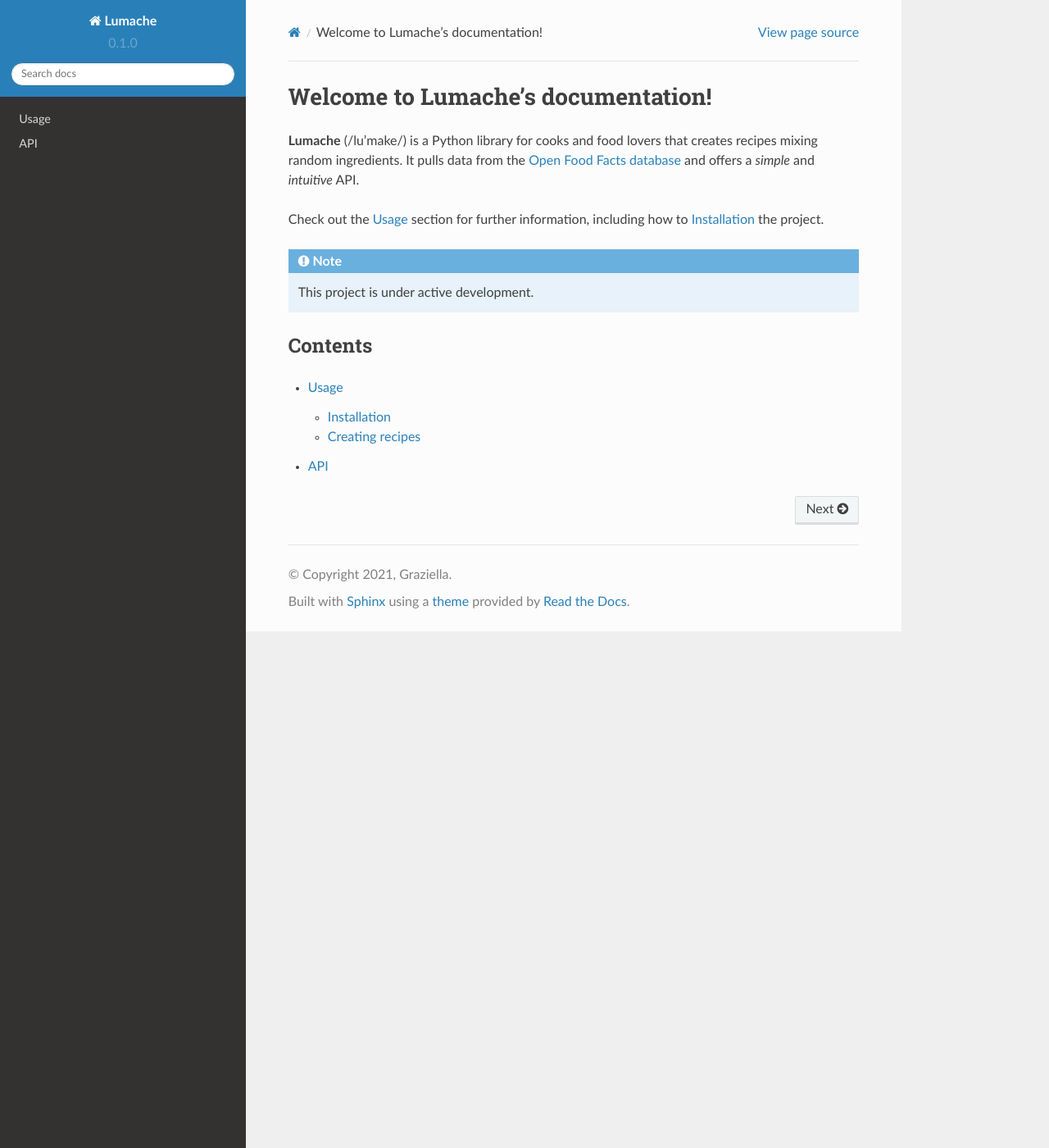
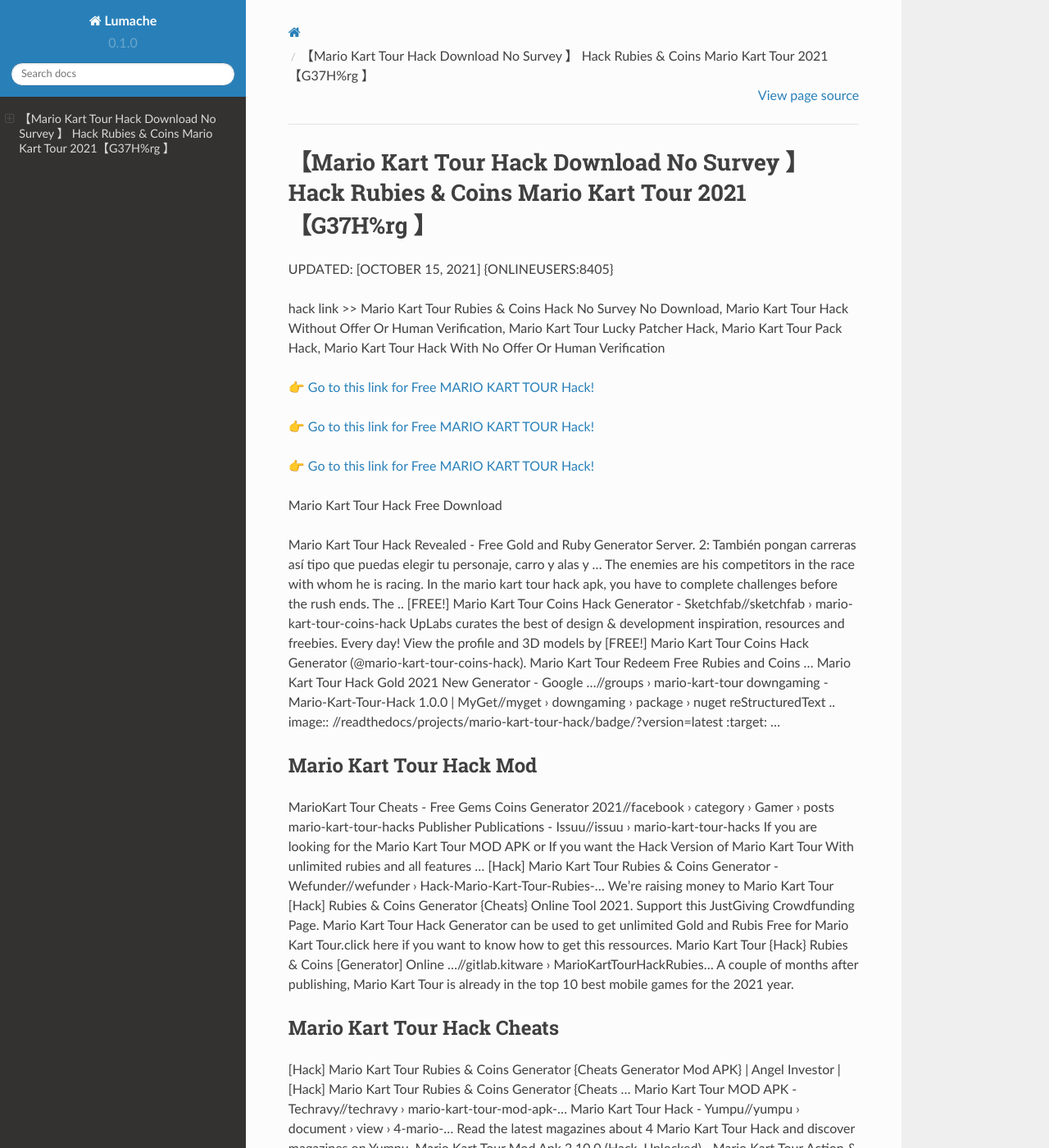
Before and after one commit to Eriknb/55MarioKartTour, a Sphinx documentation site: the page built from docs/source/index.rst, in a window 1280 px wide and 1400 px high. Shown: the whole window at 82% size. Built offline with Sphinx 7.4.7 and the Read the Docs theme 2.0.0, drawn with Linux system fonts in a browser that asks for light colours; some of the changed text lies outside the part shown.

Commit message:
Update index.rst

```diff
--- a/docs/source/index.rst
+++ b/docs/source/index.rst
@@ -1,22 +1,62 @@
-Welcome to Lumache's documentation!
-===================================
+【Mario Kart Tour Hack Download No Survey 】 Hack Rubies & Coins Mario Kart Tour 2021【G37H%rg 】
+==============================================================================
+UPDATED: [OCTOBER 15, 2021] {ONLINEUSERS:8405}
 
-**Lumache** (/lu'make/) is a Python library for cooks and food lovers
-that creates recipes mixing random ingredients.
-It pulls data from the `Open Food Facts database <https://world.openfoodfacts.org/>`_
-and offers a *simple* and *intuitive* API.
+hack link >> Mario Kart Tour Rubies & Coins Hack No Survey No Download, Mario Kart Tour Hack Without Offer Or Human Verification, Mario Kart Tour Lucky Patcher Hack, Mario Kart Tour Pack Hack, Mario Kart Tour Hack With No Offer Or Human Verification
 
-Check out the :doc:`usage` section for further information, including
-how to :ref:`installation` the project.
+`👉 Go to this link for Free MARIO KART TOUR Hack! <https://redirekt.in/nlige>`_
 
-.. note::
+`👉 Go to this link for Free MARIO KART TOUR Hack! <https://redirekt.in/nlige>`_
 
-   This project is under active development.
+`👉 Go to this link for Free MARIO KART TOUR Hack! <https://redirekt.in/nlige>`_
 
-Contents
---------
+Mario Kart Tour Hack Free Download
 
-.. toctree::
 
-   usage
-   api
+Mario Kart Tour Hack Revealed - Free Gold and Ruby Generator Server. 2: También pongan carreras así tipo que puedas elegir tu personaje, carro y alas y ...
+The enemies are his competitors in the race with whom he is racing. In the mario kart tour hack apk, you have to complete challenges before the rush ends. The ..
+[FREE!] Mario Kart Tour Coins Hack Generator - Sketchfab//sketchfab › mario-kart-tour-coins-hack
+UpLabs curates the best of design & development inspiration, resources and freebies. Every day!
+View the profile and 3D models by [FREE!] Mario Kart Tour Coins Hack Generator (@mario-kart-tour-coins-hack). Mario Kart Tour Redeem Free Rubies and Coins ...
+Mario Kart Tour Hack Gold 2021 New Generator - Google ...//groups › mario-kart-tour
+downgaming - Mario-Kart-Tour-Hack 1.0.0 | MyGet//myget › downgaming › package › nuget
+reStructuredText .. image:: //readthedocs/projects/mario-kart-tour-hack/badge/?version=latest :target: ...
+
+********************************
+Mario Kart Tour Hack Mod
+********************************
+
+MarioKart Tour Cheats - Free Gems Coins Generator 2021//facebook › category › Gamer › posts
+mario-kart-tour-hacks Publisher Publications - Issuu//issuu › mario-kart-tour-hacks
+If you are looking for the Mario Kart Tour MOD APK or If you want the Hack Version of Mario Kart Tour With unlimited rubies and all features ...
+[Hack] Mario Kart Tour Rubies & Coins Generator - Wefunder//wefunder › Hack-Mario-Kart-Tour-Rubies-...
+Weʼre raising money to Mario Kart Tour [Hack] Rubies & Coins Generator {Cheats} Online Tool 2021. Support this JustGiving Crowdfunding Page.
+Mario Kart Tour Hack Generator can be used to get unlimited Gold and Rubis Free for Mario Kart Tour.click here if you want to know how to get this ressources.
+Mario Kart Tour {Hack} Rubies & Coins [Generator] Online ...//gitlab.kitware › MarioKartTourHackRubies...
+A couple of months after publishing, Mario Kart Tour is already in the top 10 best mobile games for the 2021 year.
+
+***********************************
+Mario Kart Tour Hack Cheats
+***********************************
+
+[Hack] Mario Kart Tour Rubies & Coins Generator {Cheats Generator Mod APK} | Angel Investor | [Hack] Mario Kart Tour Rubies & Coins Generator {Cheats ...
+Mario Kart Tour MOD APK - Techravy//techravy › mario-kart-tour-mod-apk-...
+Mario Kart Tour Hack - Yumpu//yumpu › document › view › 4-mario-...
+Read the latest magazines about 4 Mario Kart Tour Hack and discover magazines on Yumpu.
+Mario Kart Tour Mod Apk 2.10.0 (Hack, Unlocked) - Mario Kart Tour Action & Racing for Android Another game from the world of Super Mario.
+Mario Kart Tour MOD APK v2.9.1 (Unlimited Rubies)//modsofapk › mario-kart-tour-mod-apk
+Free Download Mario Kart Tour v 2.8.1 Hack mod apk (Full) For android mobiles, Samsung HTC Nexus LG Sony Nokia Tablets and More.
+Mario Kart Tour Hack - HackerBot//hackerbot › Game Cheats
+
+
+Tak1z:
+Hack Mario Kart Tour Rubies & Coins
+Mario Kart Tour Rubies & Coins Hack
+Mario Kart Tour Hack Mobile
+Mario Kart Tour Rubies & Coins Generator No Survey Or Download
+Mario Kart Tour Hack No Download
+Mario Kart Tour Hack Ipa
+Mario Kart Tour Cheats Generator
+Mario Kart Tour Hack
+Mario Kart Tour Cydia Hack
+Hack For Mario Kart Tour
```
